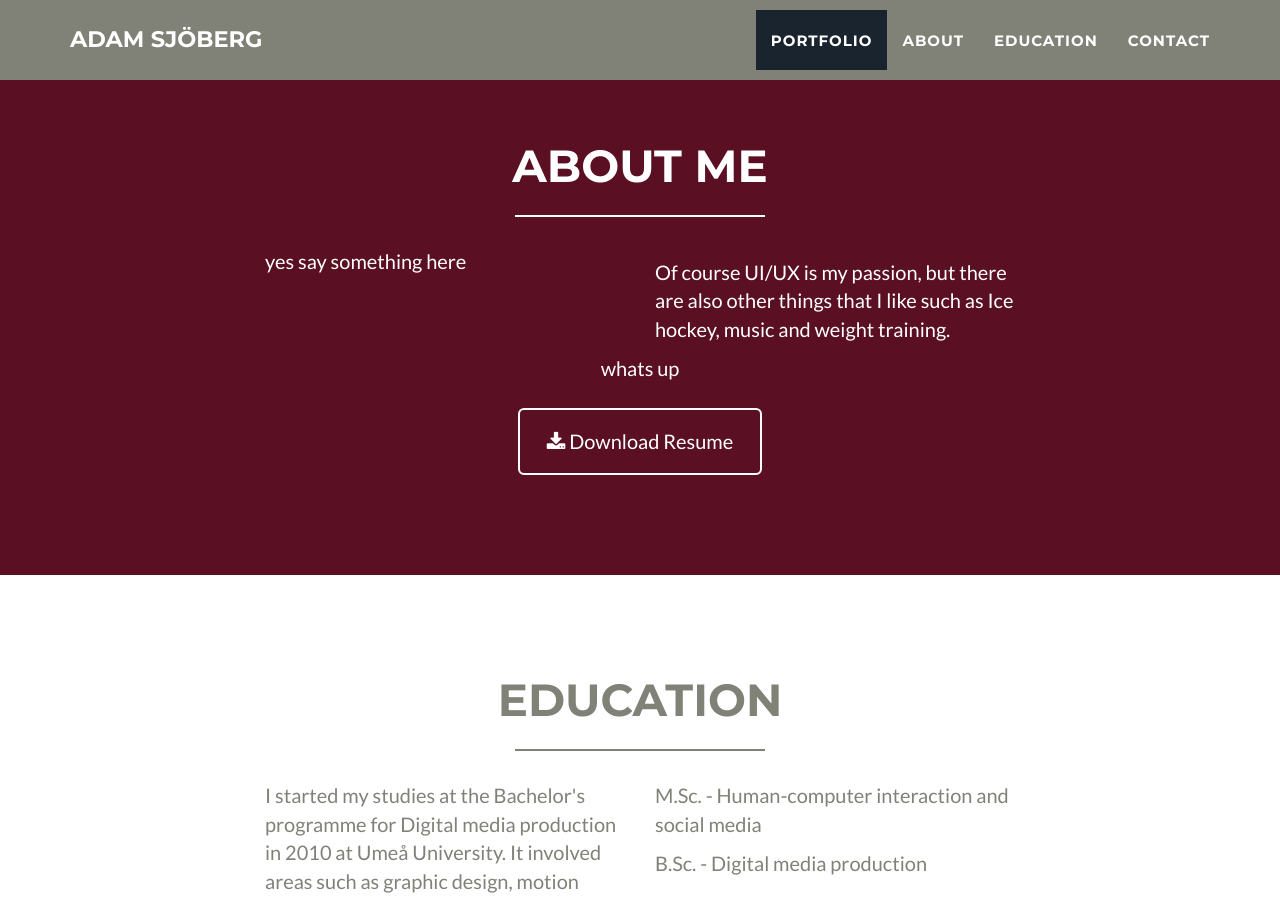
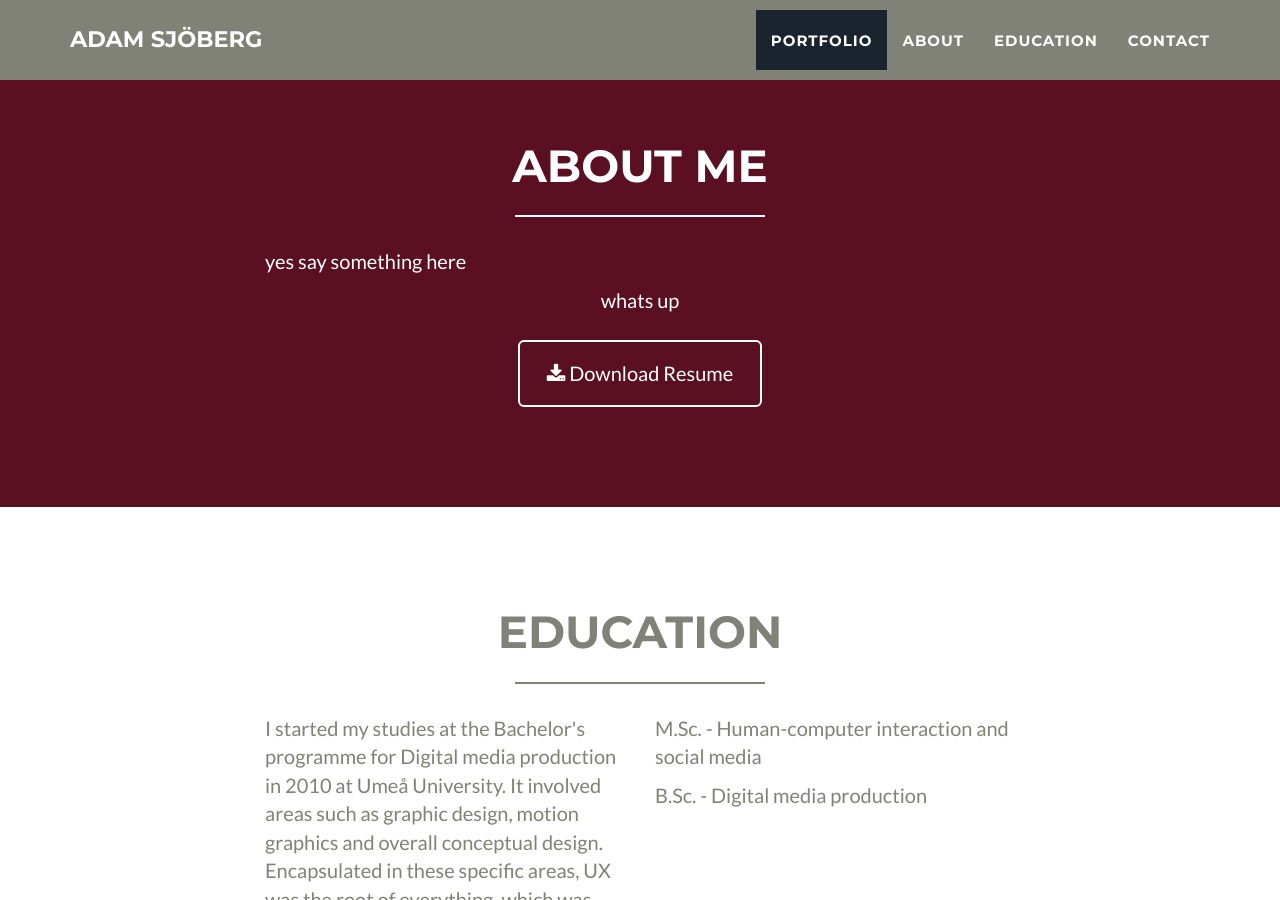
Before and after one commit to Adamsjoberg/Adamsjoberg.github.io, a Jekyll site: the page built from index.html, in a window 1280 px wide and 900 px high, scrolled down 1908 px. Built offline with Jekyll 4.4.1, drawn with Linux system fonts in a browser that asks for light colours.

Commit message:
removed thing in about

```diff
--- a/_includes/about.html
+++ b/_includes/about.html
@@ -12,10 +12,6 @@
                     <p>yes say something here</p>
                 </div>
                 <div class="col-lg-4">
-                  <p></p>
-                    <p>Of course UI/UX is my passion, but there are also other things that I like such as Ice hockey,
-                      music and weight training.
-                      </p>
                 </div>
                 <div class="col-lg-8 col-lg-offset-2 text-center">
                   <p>whats up</p>
```
